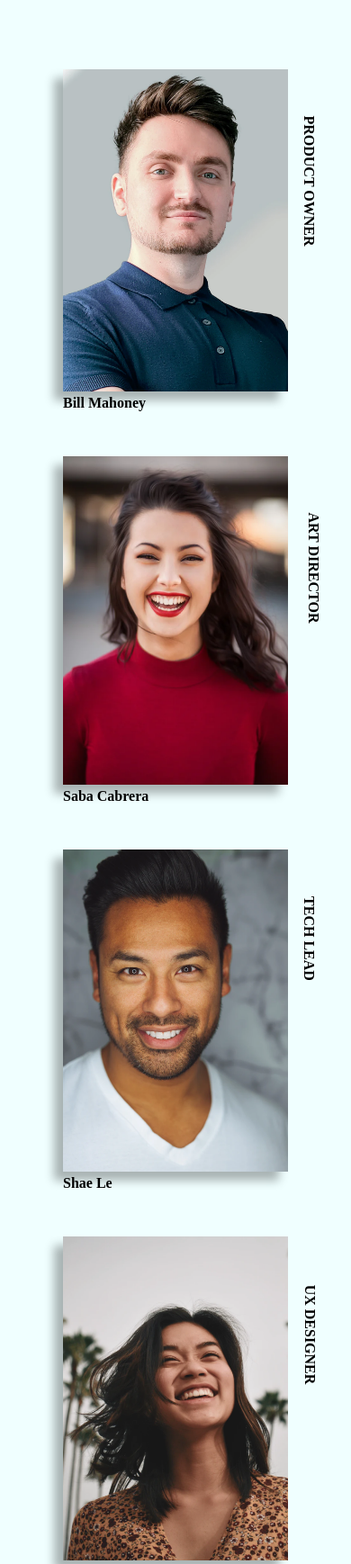
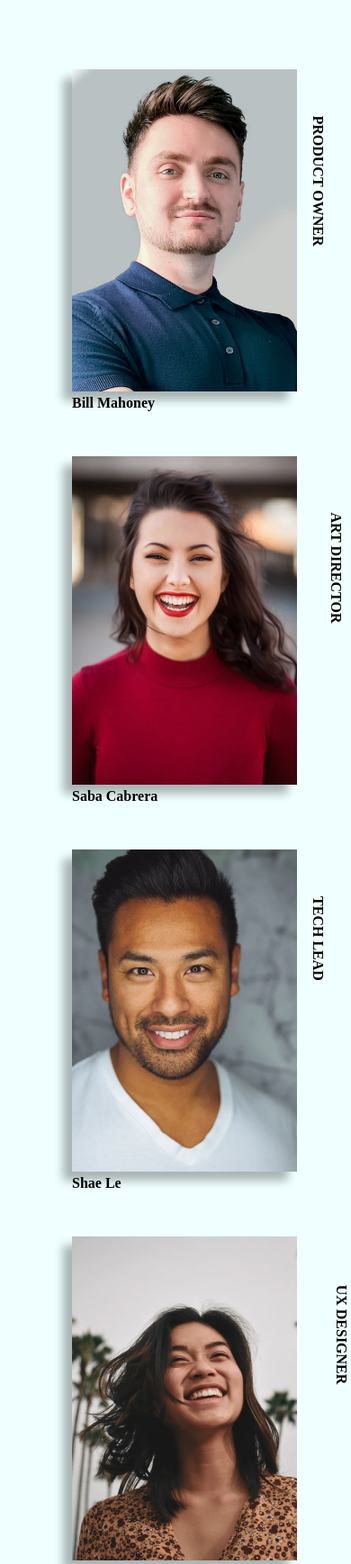
Before and after one commit to gulsen06/team-Work, a plain HTML site: page index.html in a window 390 px wide. Shown: the part 240-1978 px from the top of the page at 90% size. Drawn offline with Linux system fonts and the light colour scheme.

Commit message:
düzenlendi

```diff
--- a/style.css
+++ b/style.css
@@ -101,6 +101,15 @@ body {
     column-gap: 90px;
     justify-content: center;
   }
+  .card2 .rotate {
+    right: -60px;
+  }
+  .card4 .rotate {
+    right: -60px;
+  }
+  .card6 .rotate {
+    right: -60px;
+  }
   .card2,
   .card5 {
     margin-top: 0rem;
@@ -113,6 +122,10 @@ body {
   .card6 {
     margin-top: 50px;
   }
+  .container {
+    justify-content: flex-start;
+    padding-left: 20px;
+  }
 }
 
 @media screen and (max-width: 600px) {
```
